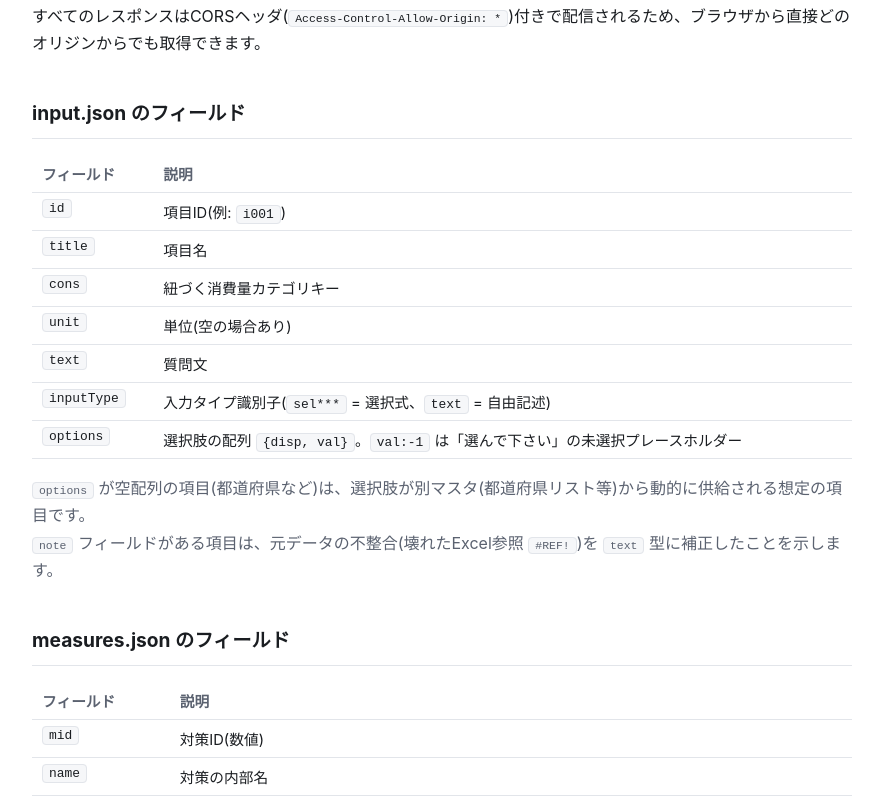
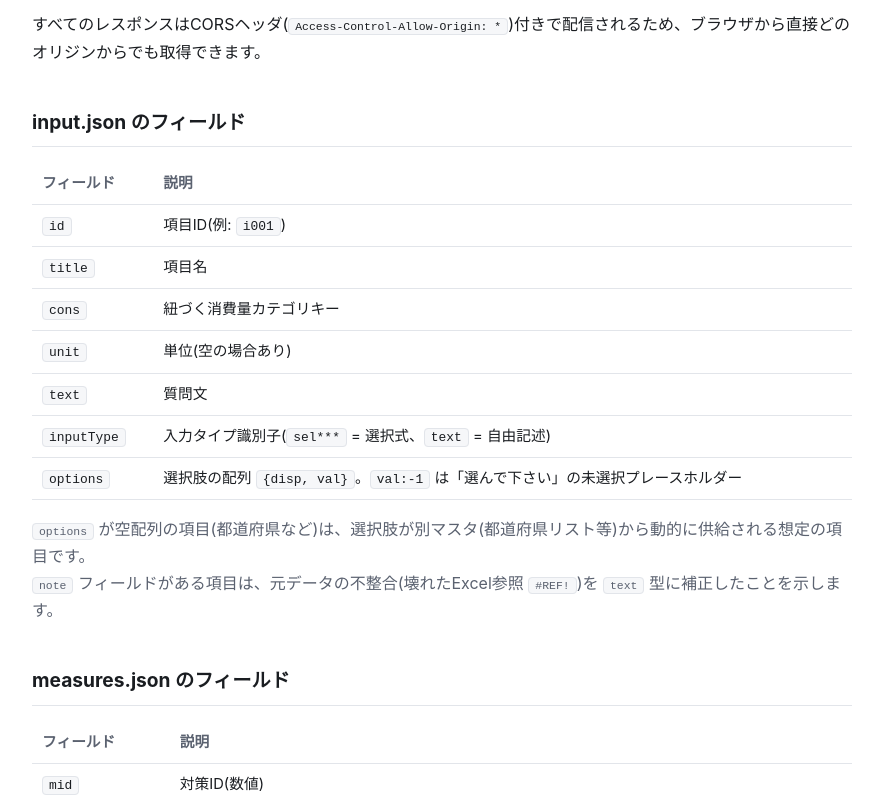
Before and after one commit to hinodeyasuzuki/homeenergycodes-public, a plain HTML site: page index.html in a window 1280 px wide. Shown: the part 1659-2458 px from the top of the page, without its empty margins (198-1081 px from the left). Drawn offline with Linux system fonts and the light colour scheme.

Commit message:
index.htmlの構造不備

```diff
--- a/index.html
+++ b/index.html
@@ -1,5 +1,10 @@
-<title>Home Energy Codes API</title>
-<meta name="description" content="家庭の省エネ診断における診断項目(input)・省エネ対策項目(measures)の基本マスタデータを公開するJSON API">
+<!doctype html>
+<html lang="ja">
+<head>
+  <meta charset="utf-8">
+  <meta name="viewport" content="width=device-width, initial-scale=1">
+  <title>Home Energy Codes API</title>
+  <meta name="description" content="家庭の省エネ診断における診断項目(input)・省エネ対策項目(measures)の基本マスタデータを公開するJSON API">
 <style>
   :root {
     color-scheme: light dark;
@@ -58,7 +63,7 @@
     color: var(--muted);
     margin-right: 6px;
   }
-  table { width: 100%; border-collapse: collapse; margin: 1rem 0; font-size: 0.92rem; }
+  table { width: 100%; border-collapse: collapse; margin: 1rem 0; font-size: 0.92rem; overflow-x: auto; }
   th, td { text-align: left; padding: 8px 10px; border-bottom: 1px solid var(--border); vertical-align: top; }
   th { color: var(--muted); font-weight: 600; }
   code {
@@ -93,7 +98,9 @@
   footer { margin-top: 4rem; color: var(--muted); font-size: 0.85rem; }
   ul { padding-left: 1.3em; }
 </style>
+</head>
 
+<body>
 <main>
   <h1>Home Energy Codes API</h1>
   <p class="lead">家庭の省エネ診断アプリ向けの基本マスタデータ(診断項目 / 省エネ対策項目)を提供する、読み取り専用の静的JSON APIです。</p>
@@ -288,3 +295,5 @@
     Home Energy Codes / 家庭の省エネ診断 基本項目API — 生成日時は <a href="api/v1/meta.json">meta.json</a> を参照
   </footer>
 </main>
+</body>
+</html>
```
